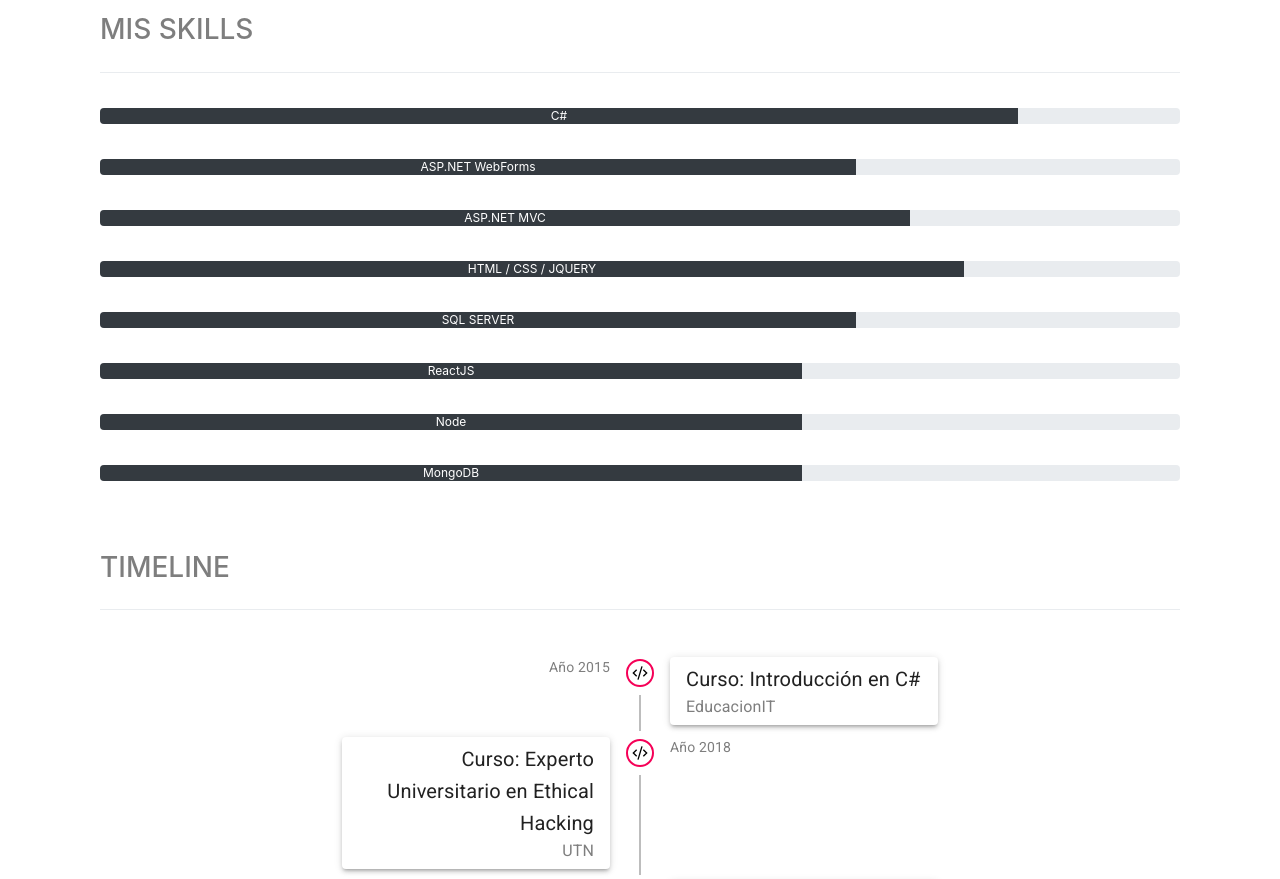
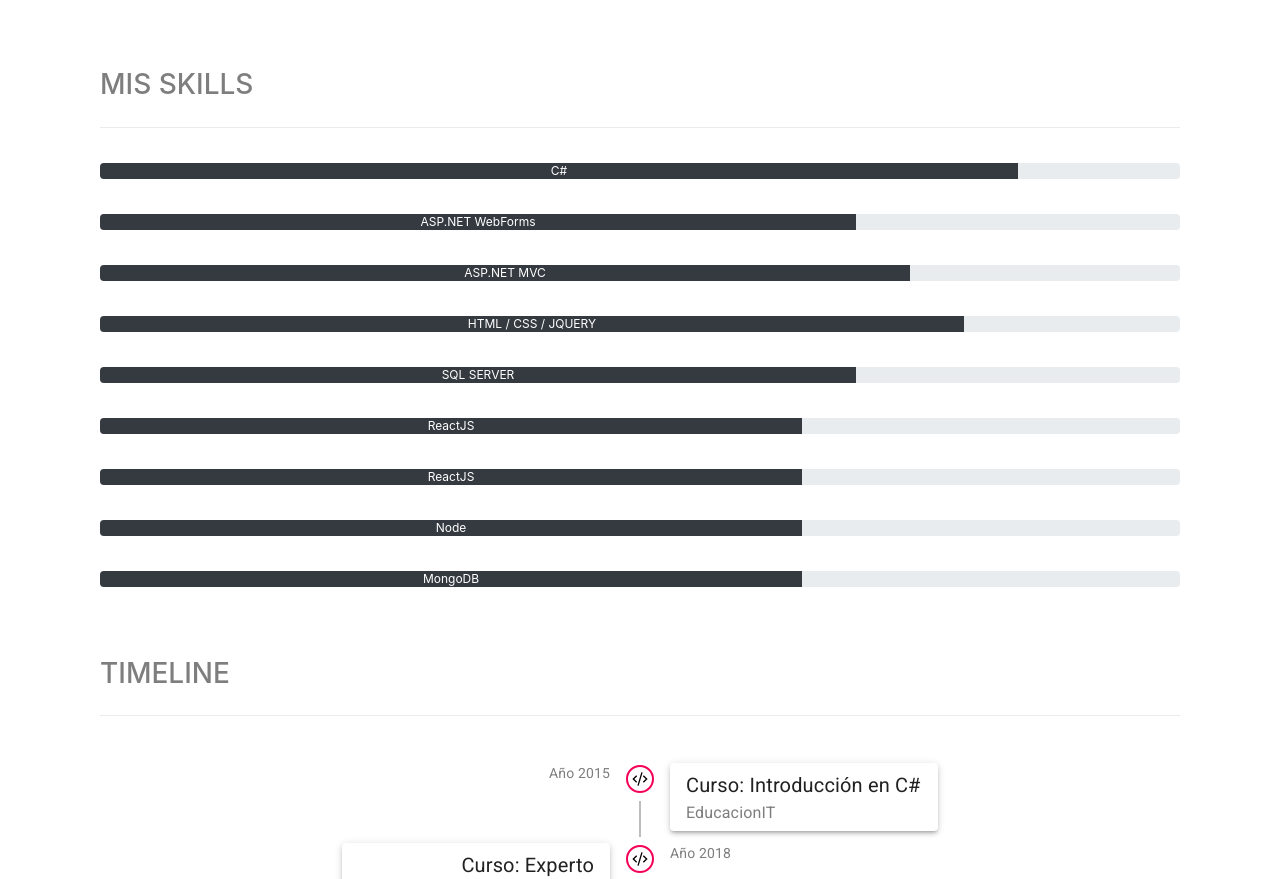
Before and after one commit to naacho20/itis, a React (Create React App) app: page / in a window 1280 px wide. Shown: the part 1883-2762 px from the top of the page. Built offline with nearby package versions, Linux system fonts and the light colour scheme.

Commit message:
Se agrego Timeline y se paso ProgressBar a componente

```diff
--- a/src/assets/css/App.css
+++ b/src/assets/css/App.css
@@ -3,16 +3,3 @@
 body {
   font-family: "Roboto";
 }
-
-.timeline-item {
-  display: flex;
-  justify-content: flex-end;
-  padding-right: 30px;
-  margin: 10px 0;
-  width: 50%;
-  background-color: purple;
-}
-
-.timeline-item:nth-child(0) {
-  align-self: flex-end;
-}
--- a/src/assets/info/data.js
+++ b/src/assets/info/data.js
@@ -59,3 +59,42 @@ export const dataTimeLine = [
     },
   },
 ];
+
+export const dataSkills = [
+  {
+    label: "C#",
+    now: "85",
+  },
+  {
+    label: "ASP.NET WebForms",
+    now: "70",
+  },
+  {
+    label: "ASP.NET MVC",
+    now: "75",
+  },
+  {
+    label: "HTML / CSS / JQUERY",
+    now: "80",
+  },
+  {
+    label: "SQL SERVER",
+    now: "70",
+  },
+  {
+    label: "ReactJS",
+    now: "65",
+  },
+  {
+    label: "ReactJS",
+    now: "65",
+  },
+  {
+    label: "Node",
+    now: "65",
+  },
+  {
+    label: "MongoDB",
+    now: "65",
+  },
+];
--- /dev/null
+++ b/src/components/ProgressBarComponent.js
@@ -0,0 +1,22 @@
+import React from "react";
+import { ProgressBar } from "react-bootstrap";
+import { dataSkills } from "../assets/info/data";
+import styles from "styled-components";
+const Styles = styles.div`
+  .mt35 {
+    margin-top: 35px;
+  }
+`;
+const ProgressBarComponent = () => {
+  return (
+    <Styles>
+      {dataSkills.map((data, index) => (
+        <div className="mt35" key={index}>
+          <ProgressBar variant="dark" label={data.label} now={data.now} />
+        </div>
+      ))}
+    </Styles>
+  );
+};
+
+export default ProgressBarComponent;
--- a/src/pages/About.js
+++ b/src/pages/About.js
@@ -1,24 +1,14 @@
 import React from "react";
-import {
-  Container,
-  Row,
-  Col,
-  Image,
-  Dropdown,
-  ProgressBar,
-} from "react-bootstrap";
+import { Container, Row, Col, Image, Dropdown } from "react-bootstrap";
 import imgPersona from "../assets/img/person2.jpg";
 import styles from "styled-components";
 import TimelineComponent from "../components/Timeline";
+import ProgressBarComponent from "../components/ProgressBarComponent";
 
 const Styles = styles.div`
   h3, p {
     color: #7e7e7e;
   },
-
-  .mt35 {
-    margin-top: 35px;
-  }
 
   .contenedor {
     padding-bottom: 90px;
@@ -38,10 +28,6 @@ const Styles = styles.div`
 
   .fila {
     margin-top: 55px;
-  }
-
-  .paper {
-    padding: 6px 16px;
   }
 `;
 
@@ -89,34 +75,7 @@ export const About = (props) => {
           <Col className="columna">
             <h3>MIS SKILLS</h3>
             <Dropdown.Divider className="divisor" />
-            <div>
-              <ProgressBar variant="dark" label="C#" now={85} />
-            </div>
-            <div className="mt35">
-              <ProgressBar variant="dark" label="ASP.NET WebForms" now={70} />
-            </div>
-            <div className="mt35">
-              <ProgressBar variant="dark" label="ASP.NET MVC" now={75} />
-            </div>
-            <div className="mt35">
-              <ProgressBar
-                variant="dark"
-                label="HTML / CSS / JQUERY"
-                now={80}
-              />
-            </div>
-            <div className="mt35">
-              <ProgressBar variant="dark" label="SQL SERVER" now={70} />
-            </div>
-            <div className="mt35">
-              <ProgressBar variant="dark" label="ReactJS" now={65} />
-            </div>
-            <div className="mt35">
-              <ProgressBar variant="dark" label="Node" now={65} />
-            </div>
-            <div className="mt35">
-              <ProgressBar variant="dark" label="MongoDB" now={65} />
-            </div>
+            <ProgressBarComponent />
           </Col>
         </Row>
         <Row className="fila" style={{ justifyContent: "center" }}>
```
Also changed, not shown: src/components/TimelineItem.js (deleted, +0 -46 lines).
